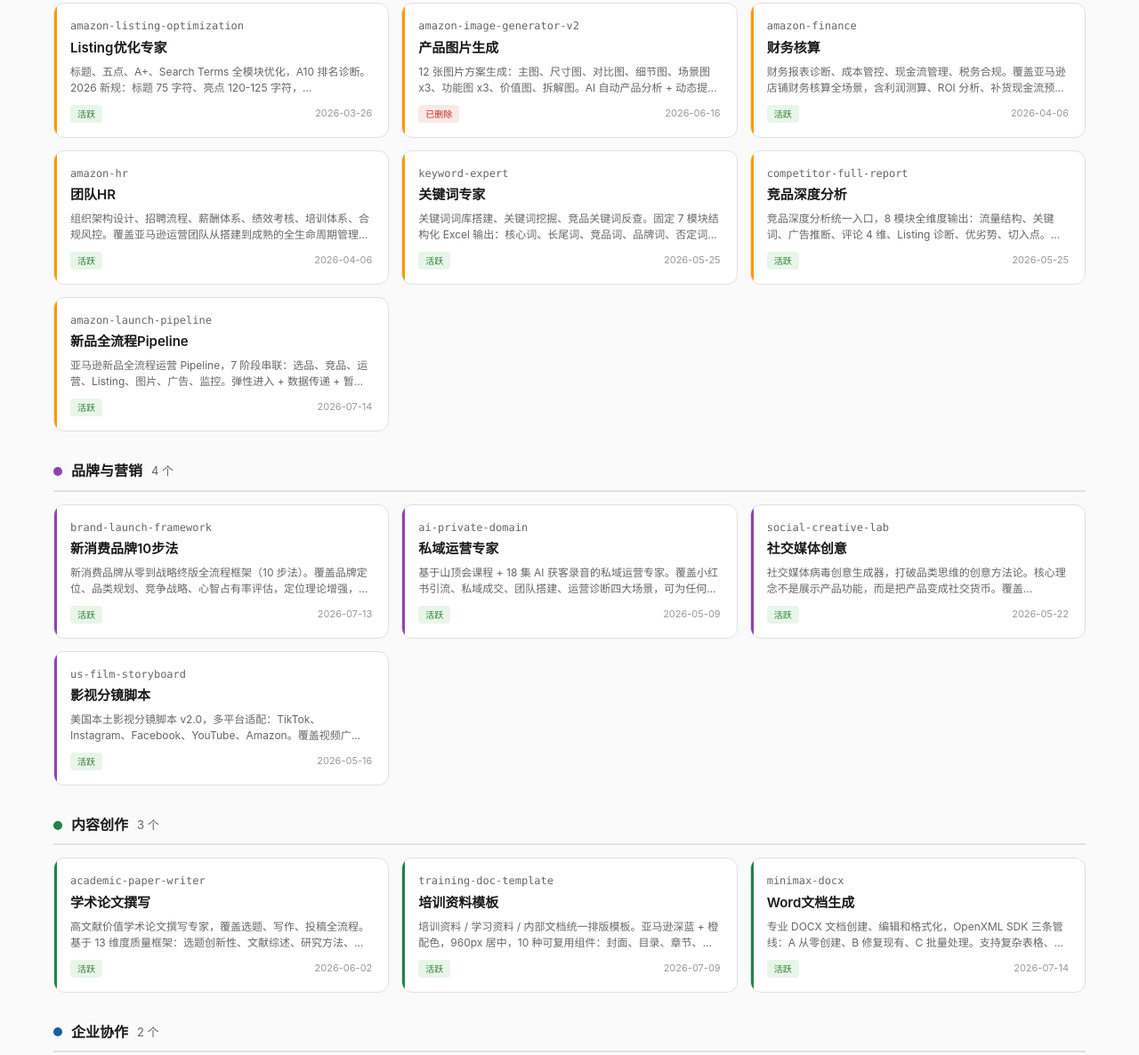
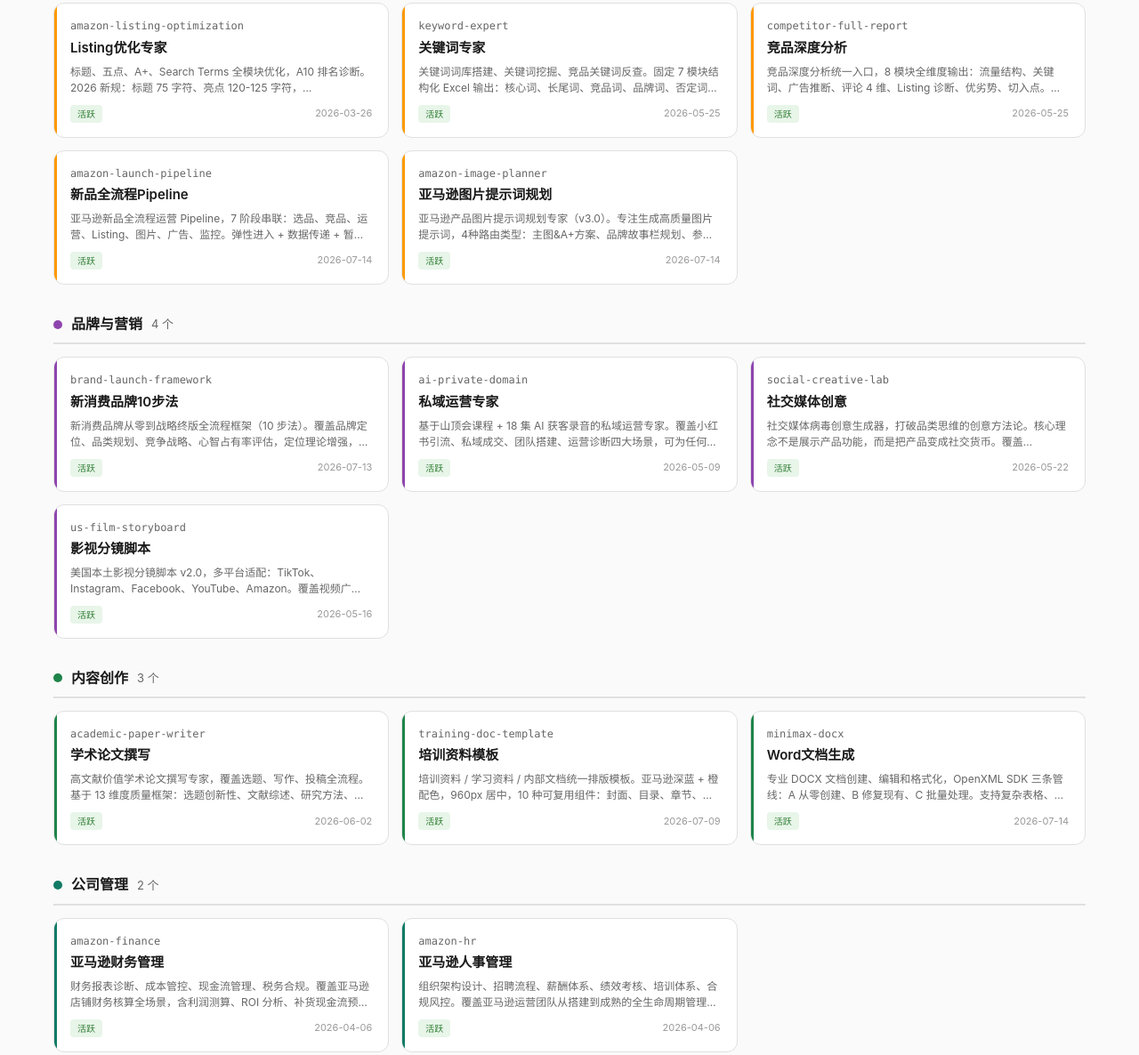
Before and after one commit to jelena7331/skills-dashboard, a plain HTML site: page index.html in a window 1280 px wide. Shown: the part 539-1725 px from the top of the page at 89% size. Drawn offline with Linux system fonts and the light colour scheme.

Commit message:
Add company category, move finance/hr, filter removed skills

```diff
--- a/index.html
+++ b/index.html
@@ -9,7 +9,7 @@
 :root{
   --amazon-dark:#232f3e;--amazon-orange:#ff9900;--amazon-blue:#146eb4;
   --bg:#fafafa;--card:#fff;--border:#e0e0e0;--text:#1a1a1a;--text-sec:#666;--text-hint:#999;
-  --cat-amazon:#ff9900;--cat-brand:#8E44AD;--cat-content:#1E8449;--cat-collab:#185FA5;--cat-system:#5F5E5A;--cat-builtin:#888780;
+  --cat-amazon:#ff9900;--cat-brand:#8E44AD;--cat-content:#1E8449;--cat-company:#117A65;--cat-collab:#185FA5;--cat-system:#5F5E5A;--cat-builtin:#888780;
 }
 body{font-family:-apple-system,BlinkMacSystemFont,'Segoe UI','PingFang SC','Microsoft YaHei',sans-serif;background:var(--bg);color:var(--text);line-height:1.6}
 .container{max-width:1200px;margin:0 auto;padding:24px 20px 60px}
@@ -67,6 +67,7 @@
 .skill-card[data-cat="amazon"]:hover{border-color:var(--cat-amazon);box-shadow:0 2px 12px rgba(255,153,0,0.14)}
 .skill-card[data-cat="brand-marketing"]:hover{border-color:var(--cat-brand);box-shadow:0 2px 12px rgba(142,68,173,0.14)}
 .skill-card[data-cat="content"]:hover{border-color:var(--cat-content);box-shadow:0 2px 12px rgba(30,132,73,0.14)}
+.skill-card[data-cat="company"]:hover{border-color:var(--cat-company);box-shadow:0 2px 12px rgba(17,122,101,0.14)}
 .skill-card[data-cat="collaboration"]:hover{border-color:var(--cat-collab);box-shadow:0 2px 12px rgba(24,95,165,0.14)}
 .skill-card[data-cat="system"]:hover{border-color:var(--cat-system);box-shadow:0 2px 12px rgba(95,94,90,0.14)}
 .skill-card[data-cat="builtin"]:hover{border-color:var(--cat-builtin);box-shadow:0 2px 12px rgba(136,135,128,0.14)}
@@ -74,6 +75,7 @@
 .skill-card[data-cat="amazon"]::before{background:var(--cat-amazon)}
 .skill-card[data-cat="brand-marketing"]::before{background:var(--cat-brand)}
 .skill-card[data-cat="content"]::before{background:var(--cat-content)}
+.skill-card[data-cat="company"]::before{background:var(--cat-company)}
 .skill-card[data-cat="collaboration"]::before{background:var(--cat-collab)}
 .skill-card[data-cat="system"]::before{background:var(--cat-system)}
 .skill-card[data-cat="builtin"]::before{background:var(--cat-builtin)}
@@ -205,9 +207,9 @@
 
 function renderFilters() {
   const userCats = REGISTRY.categories;
-  let chips = `<div class="chip${activeFilter === 'all' ? ' active' : ''}" data-cat="all" onclick="setFilter('all')">全部<span class="count">${REGISTRY.skills.length}</span></div>`;
-  for (const cat of userCats) {
-    const count = REGISTRY.skills.filter(s => s.category === cat.id).length;
+    let chips = `<div class="chip${activeFilter === 'all' ? ' active' : ''}" data-cat="all" onclick="setFilter('all')">全部<span class="count">${REGISTRY.skills.filter(s => s.status !== 'removed').length}</span></div>`;
+    for (const cat of userCats) {
+        const count = REGISTRY.skills.filter(s => s.category === cat.id && s.status !== 'removed').length;
     if (count === 0) continue;
     chips += `<div class="chip${activeFilter === cat.id ? ' active' : ''}" data-cat="${cat.id}" onclick="setFilter('${cat.id}')">${cat.name_cn}<span class="count">${count}</span></div>`;
   }
@@ -223,6 +225,7 @@
 
 function renderSkillList() {
   const skills = REGISTRY.skills.filter(s => {
+    if (s.status === 'removed') return false;
     if (activeFilter !== 'all' && s.category !== activeFilter) return false;
     if (searchTerm) {
       const term = searchTerm.toLowerCase();
@@ -292,6 +295,7 @@
 
 function renderPromptGuide() {
   const skills = REGISTRY.skills.filter(s => {
+    if (s.status === 'removed') return false;
     if (activeFilter !== 'all' && s.category !== activeFilter) return false;
     if (searchTerm) {
       const term = searchTerm.toLowerCase();
--- a/registry.json
+++ b/registry.json
@@ -20,6 +20,12 @@
       "name_cn": "内容创作",
       "color": "#1E8449",
       "accent": "#D5F5E3"
+    },
+    {
+      "id": "company",
+      "name_cn": "公司管理",
+      "color": "#117A65",
+      "accent": "#D1F2EB"
     },
     {
       "id": "collaboration",
@@ -222,8 +228,8 @@
     },
     {
       "id": "amazon-finance",
-      "name_cn": "财务核算",
-      "category": "amazon",
+      "name_cn": "亚马逊财务管理",
+      "category": "company",
       "source": "user",
       "status": "active",
       "description": "财务报表诊断、成本管控、现金流管理、税务合规。覆盖亚马逊店铺财务核算全场景，含利润测算、ROI 分析、补货现金流预测，为运营决策提供数据支撑与风险提示。",
@@ -258,8 +264,8 @@
     },
     {
       "id": "amazon-hr",
-      "name_cn": "团队HR",
-      "category": "amazon",
+      "name_cn": "亚马逊人事管理",
+      "category": "company",
       "source": "user",
       "status": "active",
       "description": "组织架构设计、招聘流程、薪酬体系、绩效考核、培训体系、合规风控。覆盖亚马逊运营团队从搭建到成熟的全生命周期管理，含 KPI 设计与绩效方案制定工具。",
@@ -1160,11 +1166,11 @@
     },
     {
       "id": "amazon-image-planner",
-      "name_cn": "",
-      "category": "",
+      "name_cn": "亚马逊图片提示词规划",
+      "category": "amazon",
       "source": "user",
-      "status": "unclassified",
-      "description": "",
+      "status": "active",
+      "description": "亚马逊产品图片提示词规划专家（v3.0）。专注生成高质量图片提示词，4种路由类型：主图&A+方案、品牌故事栏规划、参考海报反推替换、直接提示词补充。核心方法：20年美国电商设计经验角色注入 + 欧美高级感审美 + 每类3变体 + 产品一致性约束。",
       "installed_at": "2026-07-14",
       "updated_at": "2026-07-14",
       "dir_name": "amazon-image-planner"
```
